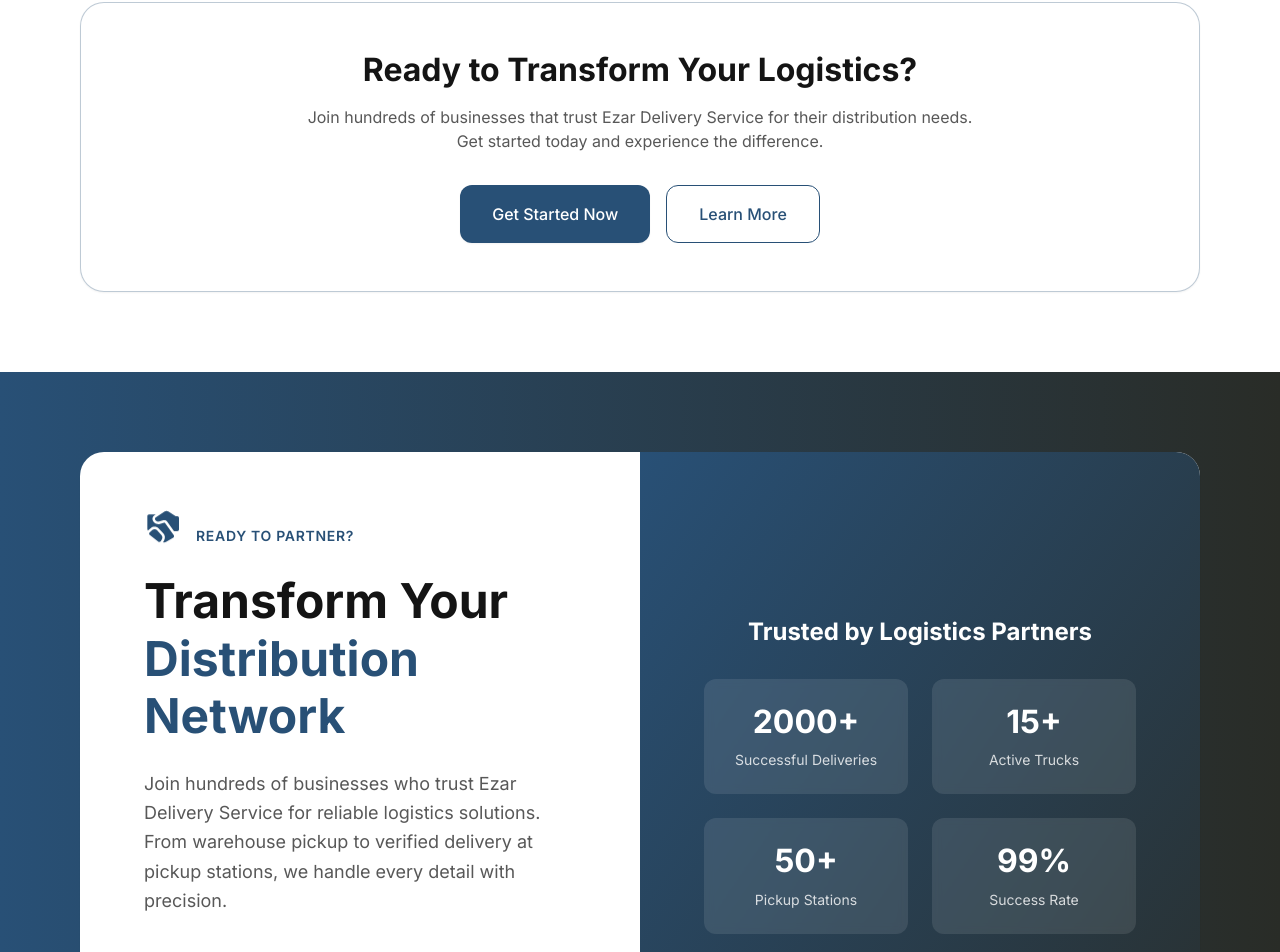
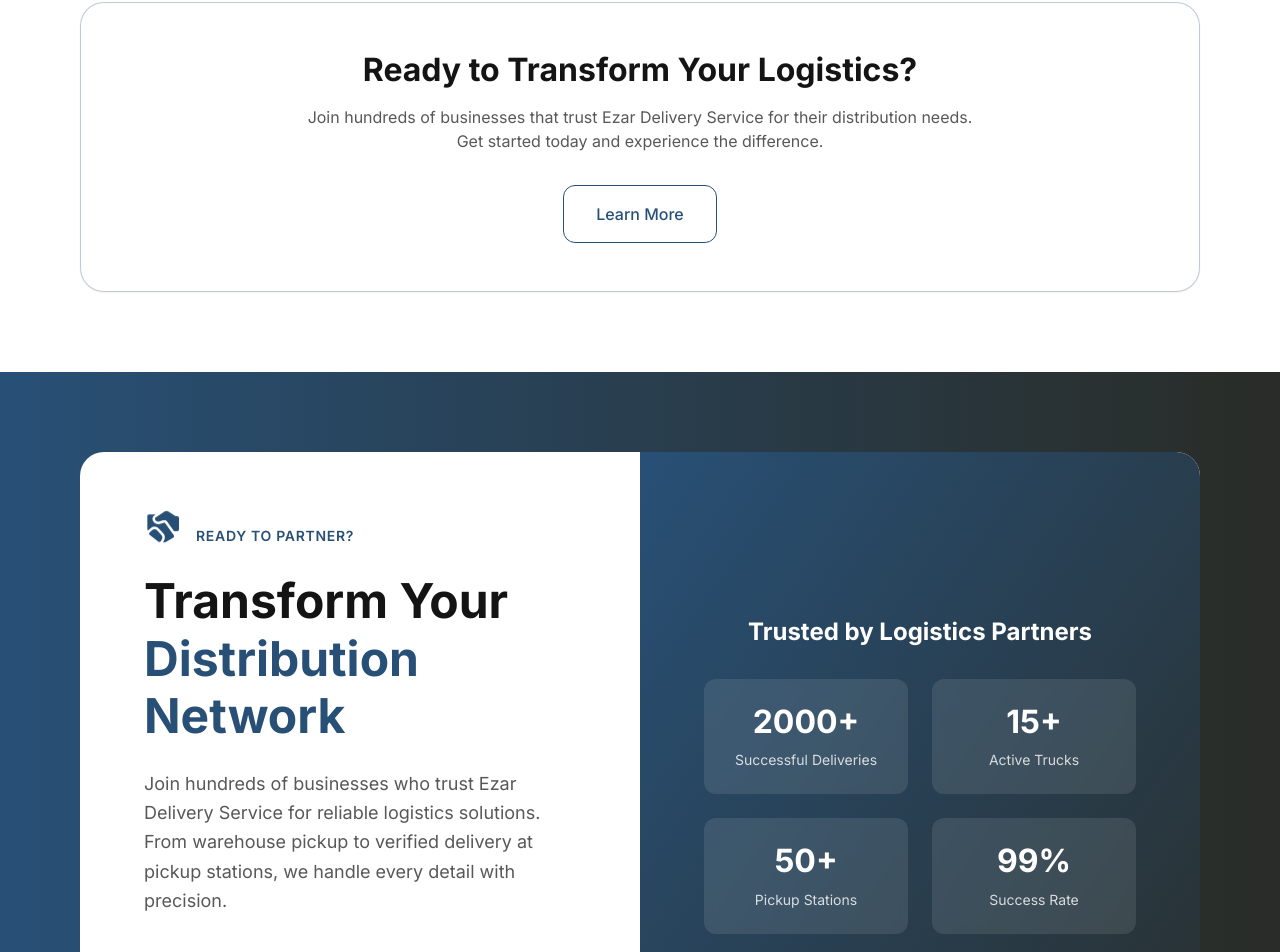
Before and after one commit to AhianyoElisha/eds, a Next.js app: page / in a window 1280 px wide. Shown: the part 5780-6732 px from the top of the page. Built offline with nearby package versions, Linux system fonts and the light colour scheme.

Commit message:
removed get started button

```diff
--- a/components/Features.tsx
+++ b/components/Features.tsx
@@ -54,9 +54,6 @@
             Get started today and experience the difference.
           </p>
           <div className='flex flex-col sm:flex-row gap-4 justify-center'>
-            <button className='bg-green-50 text-white px-8 py-4 rounded-xl hover:bg-green-60 transition-all duration-300 font-medium hover:scale-105 shadow-sm'>
-              Get Started Now
-            </button>
             <button className='border border-green-50 text-green-50 px-8 py-4 rounded-xl hover:bg-green-50 hover:text-white transition-all duration-300 font-medium'>
               Learn More
             </button>
```
